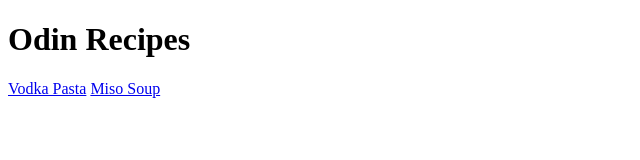
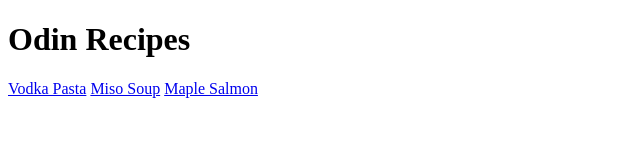
Before and after one commit to zibs829/odin-recipes, a plain HTML site: page index.html in a window 1280 px wide. Shown: the whole page, without its empty margins (0-640 px from the left). Drawn offline with Linux system fonts and the light colour scheme.

Commit message:
Add maple-salmon.html to index.html

```diff
--- a/index.html
+++ b/index.html
@@ -10,6 +10,7 @@
 <h1> Odin Recipes </h1>
 <a href="recipes/vodka-pasta.html">Vodka Pasta</a>
 <a href="recipes/miso-soup.html">Miso Soup</a>
+<a href="recipes/maple-salmon.html">Maple Salmon</a>
 
 </body>
 </html>
```
